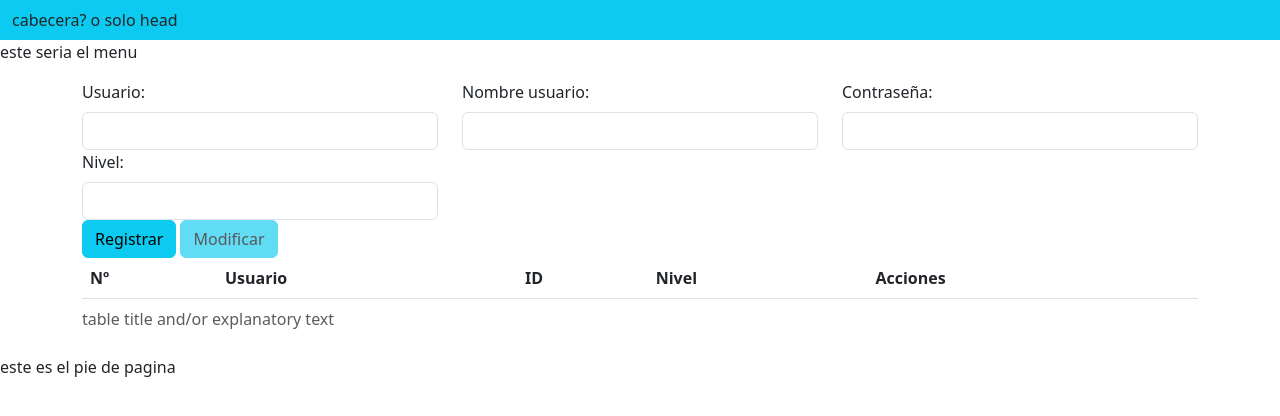
After one commit to AyrtonGuevara/Instituto-C, a CodeIgniter 4 app: the page made by app/Views/Usuario/V_usuario.php in a window 1280 px wide. The commit adds this page. Shown: the top 416 px of the page. Run offline with PHP 8.4 and a stand-in for CodeIgniter, Linux system fonts and the light colour scheme; the template is opened without the code that fills it, so the values that code supplies are empty; some libraries are stand-ins or nearby versions.

Commit message:
subiendo el desarrollo CRUD del modulo de usuario y su encriptacion, y modificaiones menores a otros formularios

```diff
--- /dev/null
+++ b/app/Views/Usuario/V_usuario.php
@@ -0,0 +1,177 @@
+<?php
+	$this->extend('Template/Head');
+	$this->section('content');
+?>
+<script>
+	document.addEventListener("DOMContentLoaded",function(){
+		<?php
+			if(session()->getFlashData('exito')){
+				//exito
+				?>
+				Swal.fire({
+					title:'Se registro con éxito',
+					icon:'success',
+					confirmButtonColor:'#111111',
+					confirmButtonText:'Aceptar'
+				})
+				<?php
+			}else if(session()->getFlashData('fracaso')){
+				?>
+				//fracaso
+				Swal.fire({
+					title:'Error en el registro',
+					icon:'Error',
+					confirmButtonColor:'#111111',
+					confirmButtonText:'Aceptar'
+				})
+				<?php
+			}else{}
+		?>
+	});
+</script>
+<div class="container">
+	<form action="<?php echo base_url()?>usuario/registrar_usuario" class="form" method="post" id="form_usuario" name="form_usuario" accept-charset="utf-8">
+		<div class="row">
+			<input type="text" id="id" name="id" hidden>
+			<div class="col-sm-4">
+				<label for="persona" class="form-label">Usuario:</label>
+				<select name="persona" id="persona" class="form-control" required>
+					<option value="" id="default" default></option>
+					<?php
+					foreach ($persona->getResult() as $key) {
+						echo "<option value=".$key->id_persona.">".$key->nombre."</option>";
+					}
+					?>
+				</select>
+			</div>
+			<div class="col-sm-4">
+				<label for="usuario" class="form-label">Nombre usuario:</label>
+				<input type="text" class="form-control" name="usuario" id="usuario" required/>
+			</div>
+			<div class="col-sm-4">
+				<label for="password" class="form-label">Contraseña:</label>
+				<input type="password" class="form-control" name="password" id="password" required>
+			</div>
+		</div>
+		<div class="row">
+			<div class="col-sm-4">
+				<label for="nivel" class="form-label">Nivel:</label>
+				<select name="nivel" class="form-control" required>
+					<option value="" id="default2" default></option>
+					<?php
+					foreach ($nivel->getResult() as $key) {
+						echo "<option value=".$key->id_categoria.">".$key->detalle."</option>";
+					}
+					?>
+				</select>
+			</div>
+		</div>
+		<div>
+			<input type="submit" class="btn btn-info" name="Registrar" value="Registrar" id="Registrar">
+			<input type="submit" class="btn btn-info" name="Modificar" value="Modificar" id="Modificar" disabled>
+		</div>
+	</form>
+</div>
+<div class="container">
+	<table class="table">
+		<caption>table title and/or explanatory text</caption>
+		<thead>
+			<tr>
+				<th>Nº</th>
+				<th>Usuario</th>
+				<th>ID</th>
+				<th>Nivel</th>
+				<th>Acciones</th>
+			</tr>
+		</thead>
+		<tbody>
+			<?php
+			foreach($list->getResult() as $key){
+				echo "<tr>";
+				echo "<td>".$key->nro."</td>";
+				echo "<td>".$key->concat."</td>";
+				echo "<td>".$key->usuario."</td>";
+				echo "<td>".$key->detalle."</td>";
+				echo "<td><input type='button' class='btn btn-danger' name='modificar_usuario' value='Modificar' onclick='modificar_usuario(".$key->id_usuario.")''>
+					<input type='button' class='btn btn-danger' name='eliminar_usuario' value='Eliminar' onclick='eliminar_usuario(".$key->id_usuario.")'></td>";
+				echo "</tr>";
+			}
+			?>
+		</tbody>
+	</table>
+</div>
+<script>
+	function modificar_usuario(id){
+		$.ajax({
+			url:"<?php echo base_url()?>usuario/mostrar_usuario",
+			type:"POST",
+			data:{id:id},
+			success:function(resp){
+				resp2 =JSON.parse(resp);
+				id=document.getElementById('id');
+				usuario=document.getElementById('default');
+				nombre=document.getElementById('usuario');
+				nivel=document.getElementById('default2');
+				id.value=resp2.data[0].id_usuario;
+				console.log(resp2.data[0].id_usuario);
+				usuario.value=resp2.data[0].id_persona;
+				usuario.textContent=resp2.data[0].concat;
+				nombre.value=resp2.data[0].usuario;
+				nivel.value=resp2.data[0].nivel;
+				nivel.textContent=resp2.data[0].detalle;
+				//botones
+				btnagregar=document.getElementById("Registrar");
+				btnmodificar=document.getElementById("Modificar");
+				form=document.getElementById("form_usuario");
+				btnagregar.disabled=true;
+				btnmodificar.disabled=false;
+				form.action="<?php echo base_url()?>usuario/modificar_usuario";
+			}
+		});
+	}
+	function eliminar_usuario(id){
+		$.ajax({
+			url:"<?php echo base_url()?>usuario/mostrar_usuario",
+			type:"POST",
+			data:{id:id},
+			success:function(resp){
+				resp2=JSON.parse(resp);
+				Swal.fire({
+					title:'Seguro que quiere eliminar el registro de :',
+					text:resp2.data[0].concat,
+					icon:'question',
+					confirmButtonText:'Si',
+					denyButtonText:'No',
+					showDenyButton:true
+				}).then((results)=>{
+					if (results.isConfirmed) {
+						$.ajax({
+							url:"<?php echo base_url()?>usuario/eliminar_usuario",
+							type:"POST",
+							data:{id:id},
+							success:function(resp){
+								Swal.fire({
+									title:"Se elimino el registro",
+									icon:"success",
+									confirmButtonText:"Aceptar",
+									confirmButtonColor:"#111111",
+								}).then(function(result){
+									location.reload();
+								})
+							},error:function(){
+								$('#mesaje').text('Error al conectarse con el servidor');
+							}
+						});
+					}else if(results.isDenied){
+						Swal.fire('No se pudo eliminar','','warning')
+					}
+				})
+			},error:function(){
+				$('#mensaje').text('Error al conectar con el servidor');
+			}
+		});
+	}
+</script>
+<?php
+	$this->endSection();
+?>
```
Also changed, not shown: app/Config/Routes.php (+7 -0 lines), app/Controllers/Usuario/C_usuario.php (added, +70 -0 lines), app/Models/Usuario/M_usuario.php (added, +82 -0 lines), app/Views/ubicacion/V_ubicacion.php (+10 -10 lines).
